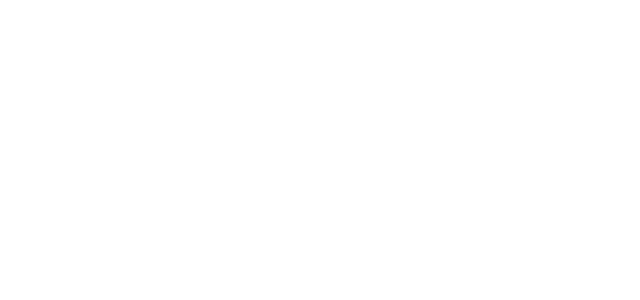
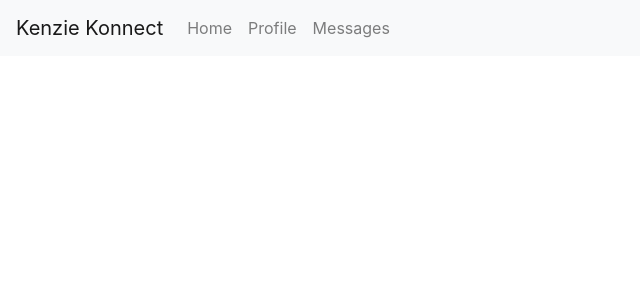
Before and after one commit to AmandaYonce/kenzieconnect, a React (Create React App) app in the folder frontend/: page / in a window 1280 px wide. Shown: the top 300 px of the page, without its empty margins (0-640 px from the left). Built offline with nearby package versions, Linux system fonts and the light colour scheme.

Commit message:
added bootstrap dependencies

```diff
--- a/frontend/package.json
+++ b/frontend/package.json
@@ -8,10 +8,12 @@
     "@testing-library/user-event": "^7.2.1",
     "axios": "^0.20.0",
     "bootstrap": "^4.5.2",
+    "jquery": "^3.5.1",
     "react": "^16.13.1",
     "react-dom": "^16.13.1",
     "react-scripts": "3.4.3",
-    "reactstrap": "^8.6.0"
+    "reactstrap": "^8.6.0",
+    "typescript": "^4.0.3"
   },
   "scripts": {
     "start": "react-scripts start",
--- a/frontend/src/App.js
+++ b/frontend/src/App.js
@@ -1,10 +1,10 @@
 import React from 'react';
-
+import Header from "./components/header"
 
 function App() {
   return (
     <div >
-
+        <Header/>
     </div>
   );
 }
--- /dev/null
+++ b/frontend/src/components/header.js
@@ -0,0 +1,36 @@
+import React, { Component } from "react";
+import {
+    Navbar,
+    NavbarBrand,
+    Nav,
+    NavItem,
+    NavLink,
+  } from 'reactstrap';
+  import Card from 'bootstrap'
+
+class Header extends Component{
+
+
+    render(){
+        return(
+        <>
+        <Navbar color="light" light expand="md">
+            <NavbarBrand href="/">Kenzie Konnect</NavbarBrand>
+            <Nav className="mr-auto" navbar>
+            <NavItem>
+                <NavLink href="/">Home</NavLink>
+                </NavItem>
+                <NavItem>
+                <NavLink href="/profile/">Profile</NavLink>
+                </NavItem>
+                <NavItem>
+                <NavLink href="/messages/">Messages</NavLink>
+                </NavItem>
+            </Nav>
+        </Navbar>
+        </>
+        )
+    }
+}
+
+export default Header
--- a/frontend/src/index.js
+++ b/frontend/src/index.js
@@ -2,6 +2,7 @@ import React from 'react';
 import ReactDOM from 'react-dom';
 import App from './App';
 import * as serviceWorker from './serviceWorker';
+import 'bootstrap/dist/css/bootstrap.min.css'
 
 ReactDOM.render(
   <React.StrictMode>
```
Also changed, not shown: 1 other file (tests, documents, lock files or other folders).
